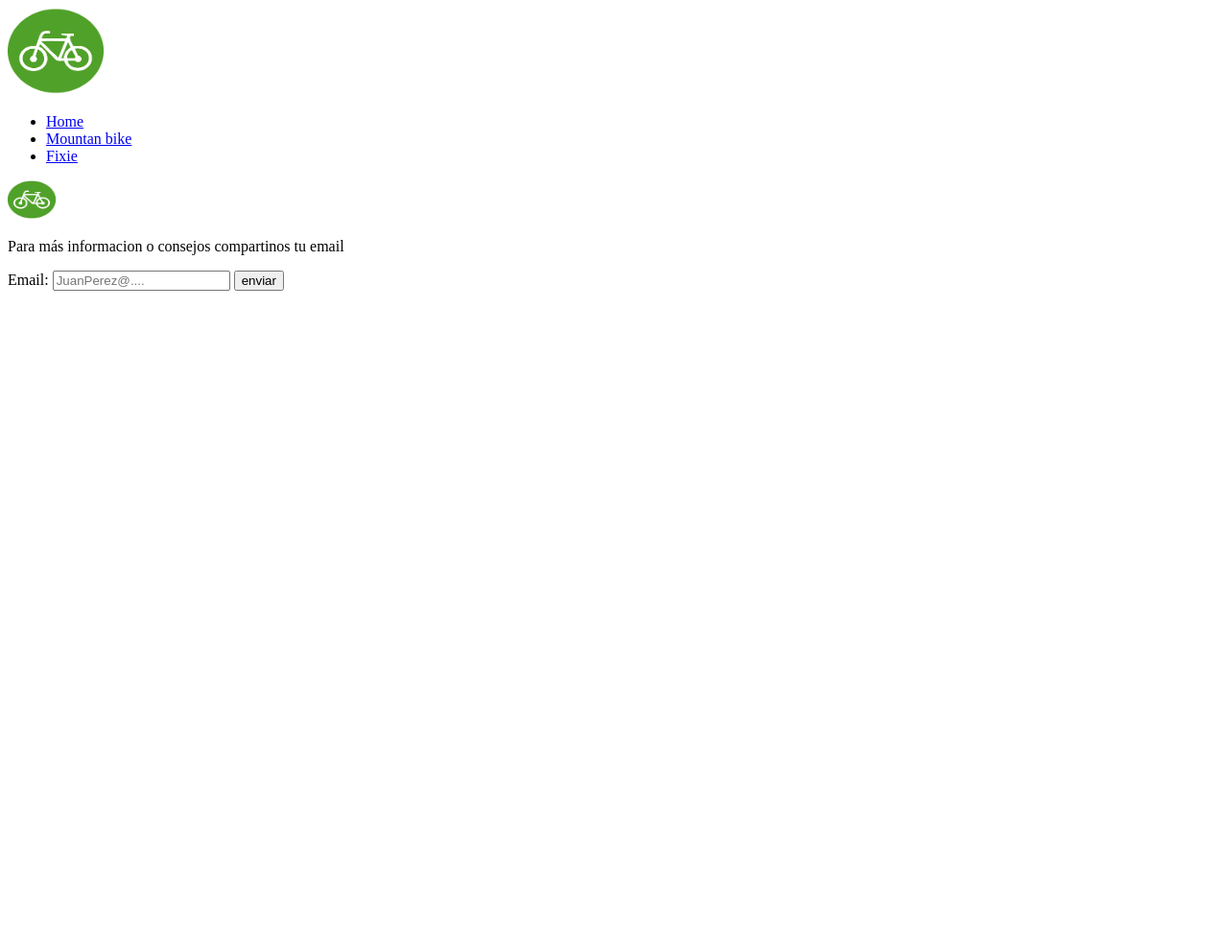
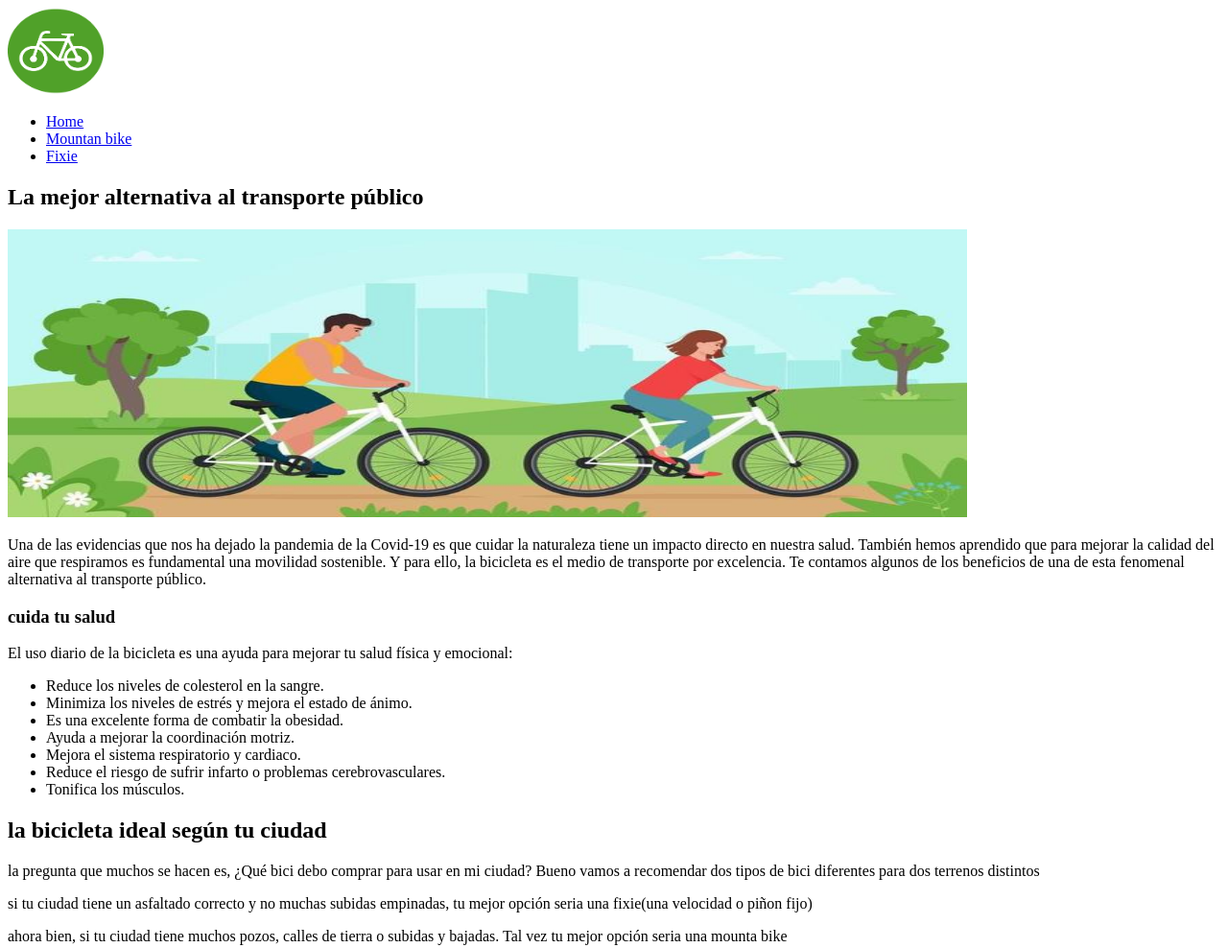
Before and after one commit to jpbotta08/mundo-bike, a plain HTML site: page index.html in a window 1280 px wide. Shown: the top 988 px of the page at 96% size. Before the commit the page ends 800 px from the top, so only its background shows below. Drawn offline with Linux system fonts and the light colour scheme.

Commit message:
main-home

```diff
--- a/index.html
+++ b/index.html
@@ -18,7 +18,35 @@
   </nav>
   </header>
   <main>
+  <section>
+    <div>
+      <h1> La mejor alternativa al transporte público </h1>
+      <img src="imagenes/people-riding-bikes-in-the-park-at-spring-or-summer-time-vector.jpg" alt="imagen ilustrativa" height="300" width="1000">
+      <p>Una de las evidencias que nos ha dejado la pandemia de la Covid-19 es que cuidar la naturaleza tiene un impacto directo en nuestra salud. También hemos aprendido que para mejorar la calidad del aire que respiramos es fundamental una movilidad sostenible. Y para ello, la bicicleta es el medio de transporte por excelencia. Te contamos algunos de los beneficios de una de esta fenomenal alternativa al transporte público.</p>
 
+    </div>
+    <div>
+      <h3>cuida tu salud</h3>
+      <p>El uso diario de la bicicleta es una ayuda para mejorar tu salud física y emocional:</p>
+      <ul>
+        <li>Reduce los niveles de colesterol en la sangre.</li>
+        <li>Minimiza los niveles de estrés y mejora el estado de ánimo.</li>
+        <li>Es una excelente forma de combatir la obesidad.</li>
+        <li>Ayuda a mejorar la coordinación motriz.</li>
+        <li>Mejora el sistema respiratorio y cardiaco.</li>
+        <li>Reduce el riesgo de sufrir infarto o problemas cerebrovasculares.</li>
+        <li>Tonifica los músculos.</li>
+      </ul>
+    </div>
+  </section>
+  <section>
+    <div>
+      <h2>la bicicleta ideal según tu ciudad</h2>
+      <p>la pregunta que muchos se hacen es, ¿Qué bici debo comprar para usar en mi ciudad? Bueno vamos a recomendar dos tipos de bici diferentes para dos terrenos distintos</p>
+      <p>si tu ciudad tiene un asfaltado correcto y no muchas subidas empinadas, tu mejor opción seria una fixie(una velocidad o piñon fijo)</p>
+      <p>ahora bien, si tu ciudad tiene muchos pozos, calles de tierra o subidas y bajadas. Tal vez tu mejor opción seria una mounta bike</p>
+    </div>
+  </section>
   </main>
   <footer>
     <img src="imagenes/images.png" alt="logo" width="50" height="40">
```
